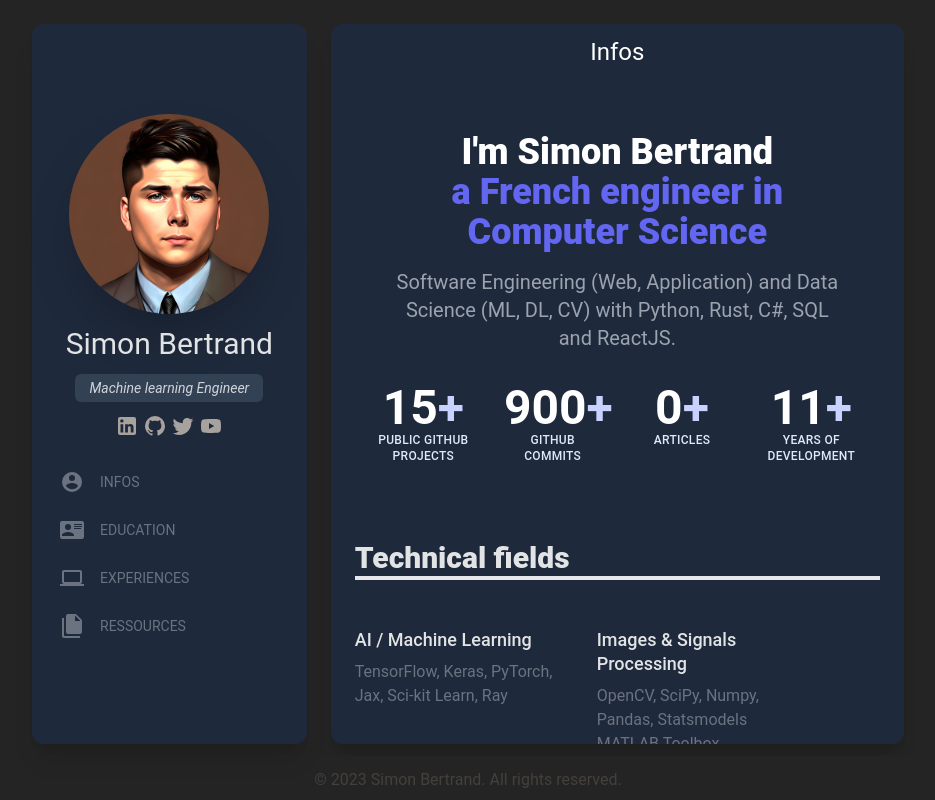
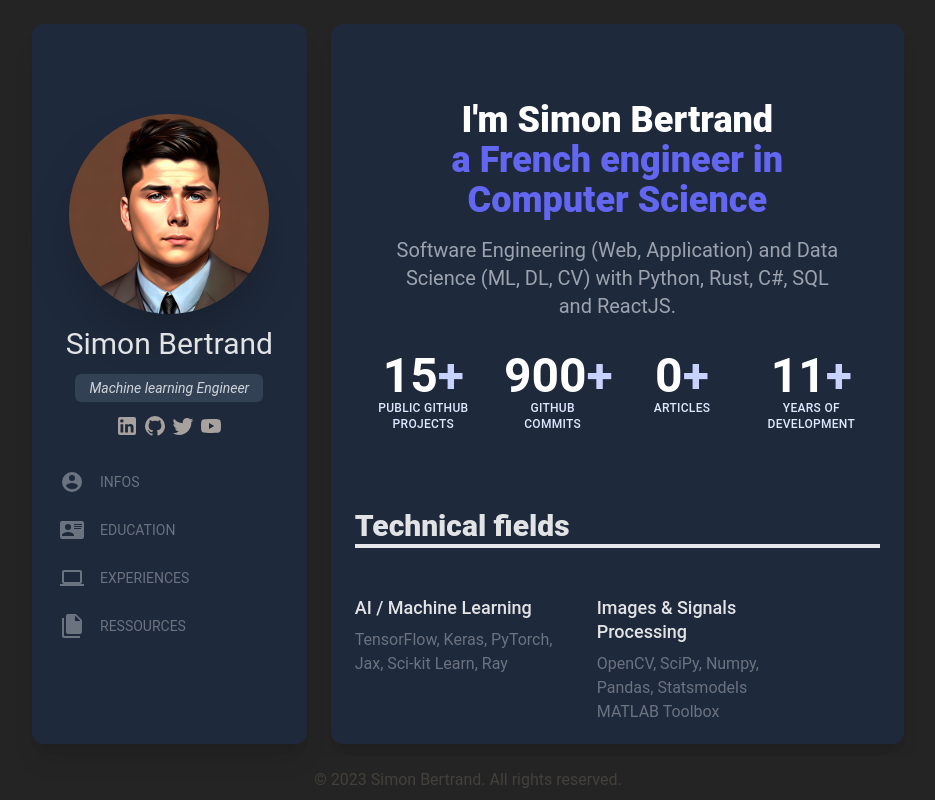
Before and after one commit to Simon-Bertrand/simon-bertrand.github.io, a React (Vite) app: page / in a window 1280 px wide. Shown: the whole page, without its empty margins (172-1107 px from the left). Built offline with nearby package versions, Linux system fonts and the light colour scheme.

Commit message:
Update Page.tsx

```diff
--- a/src/partials/Page.tsx
+++ b/src/partials/Page.tsx
@@ -2,7 +2,8 @@ export default function Pages({children, href} : {children : JSX.Element, href:s
     return (
       <div id={href} className="page  overflow-auto " >
         <div className="flex gap-x-3 items-center">
-          <h3>{href}</h3>
+
+            {/* <h3>{href}</h3> */}
         </div>
         {children}
       </div>
```
